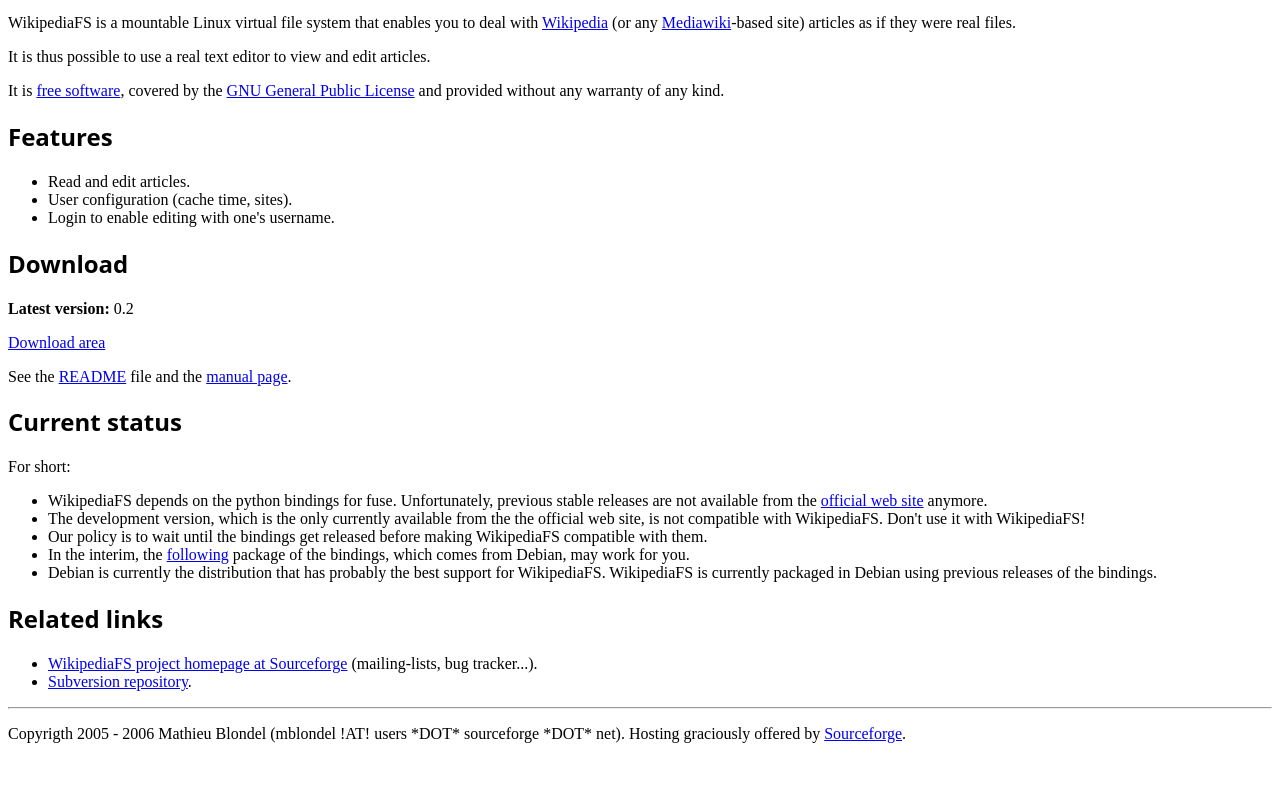
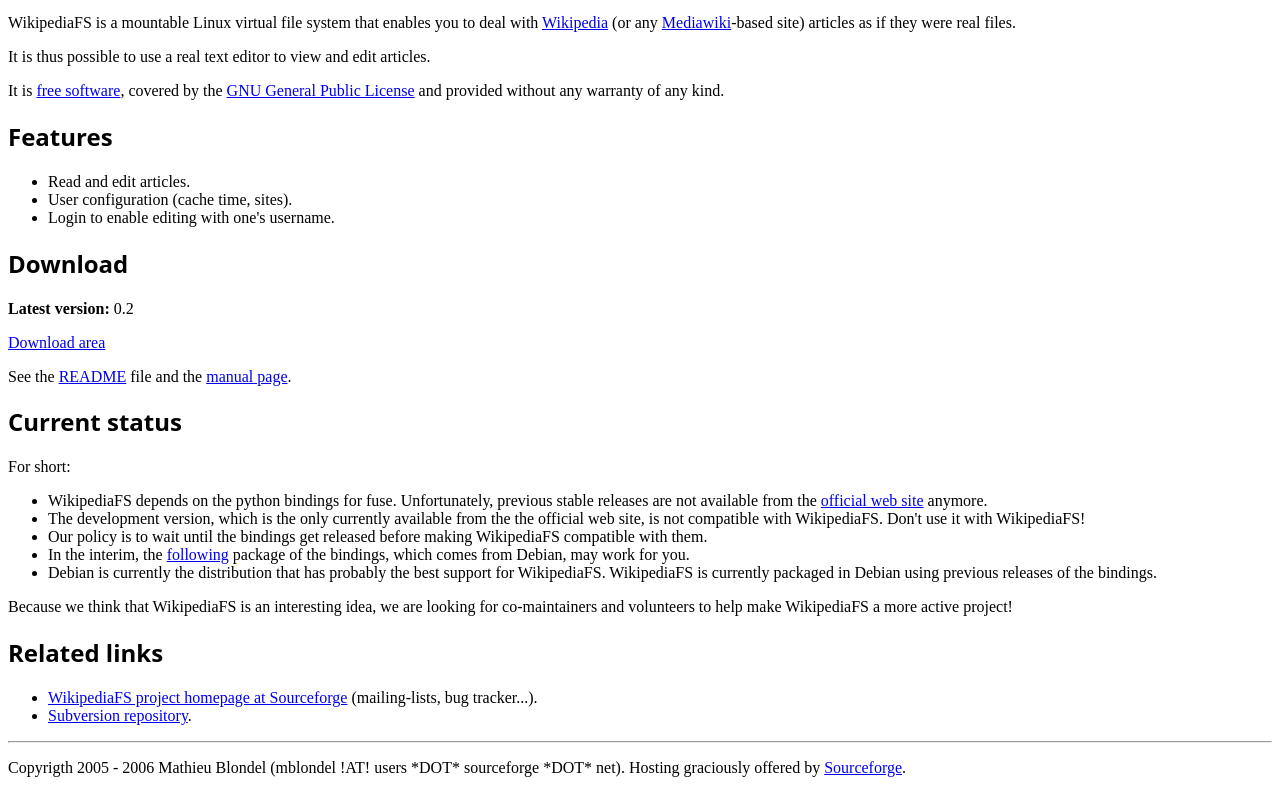
Before and after one commit to AstraLuma/wikipedia-fs, a plain HTML site: page trunk/site/index.htm in a window 1280 px wide. Shown: the part 132-925 px from the top of the page. Before the commit the page ends 891 px from the top, so only its background shows below. Drawn offline with Linux system fonts and the light colour scheme.

Commit message:
Call for volunteers.

```diff
--- a/trunk/site/index.htm
+++ b/trunk/site/index.htm
@@ -69,6 +69,9 @@ WikipediaFS. WikipediaFS is currently packaged in Debian using previous
 releases of the bindings.</li>
 </ul>
 
+<p>Because we think that WikipediaFS is an interesting idea, we are looking for
+co-maintainers and volunteers to help make WikipediaFS a more active
+project!</p>
 <h2>Related links</h2>
 
 <ul>
```
